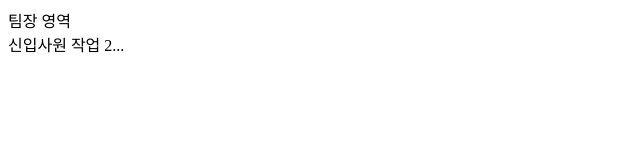
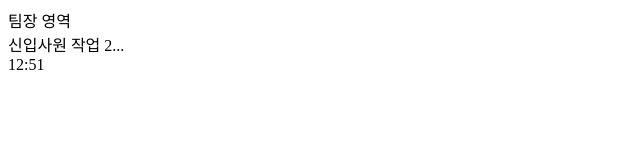
Before and after one commit to LJeongGyo/TeamProject001, a plain HTML site: page index.html in a window 1280 px wide. Shown: the full height of the page, 0-640 px from the left. Drawn offline with Linux system fonts and the light colour scheme.

Commit message:
동기화 2

```diff
--- a/index.html
+++ b/index.html
@@ -11,6 +11,10 @@
         신입사원 작업 2...
     </div>
 
+<div>
+    12:51
+    </div>
+
 
 </body>
 
```
Also changed, not shown: member002.html (+0 -1 lines).
